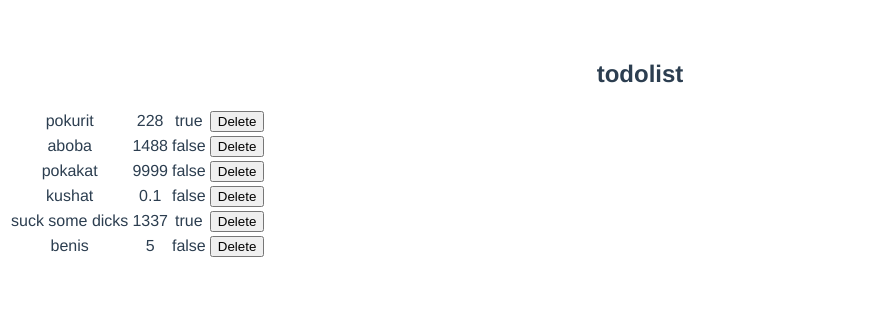
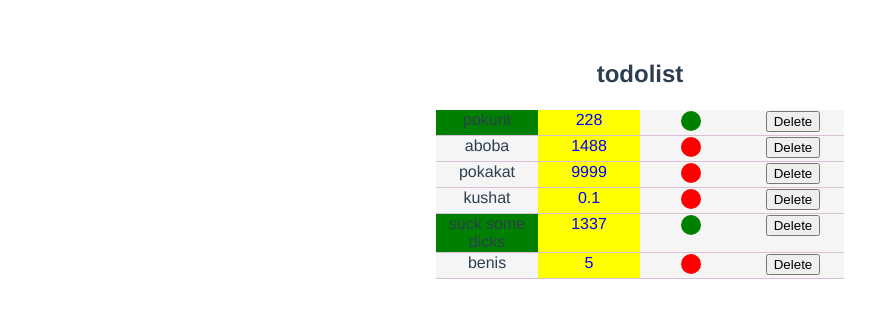
Before and after one commit to SnakerAVA/todo-list_vue, a Vue app: page / in a window 1280 px wide. Shown: the top 318 px of the page, without its empty margins (0-896 px from the left). Built offline with nearby package versions, Linux system fonts and the light colour scheme.

Commit message:
add check and dinamic styles

```diff
--- a/src/components/TodoList/TodoList.vue
+++ b/src/components/TodoList/TodoList.vue
@@ -2,7 +2,11 @@
 <section>
     <h1>todolist</h1>
     <table>
-        <TodoListItem v-for="(item, index) in toDoList" :key="index" :task="item.task" :difficult="item.difficult" :isDone="item.isDone" :deleteItem="deleteItem"/>
+        <TodoListItem v-for="(todo, index) in toDoList"
+        :key="index"
+        :todo="todo"
+        :doneUndone="doneUndone"
+        :deleteItem="deleteItem"/>
     </table>
 
 </section>
@@ -15,22 +19,28 @@ import TodoListItem from "./TodoListItem.vue";
 import {getTodoList} from "../../service/todo";
 import Todo from '../../models/Todo';
 export default {
-    components: { TodoListItem},
-    methods: {
-        deleteItem(task) {
-            let index =  this.toDoList.findIndex((value) =>
-                value.task === task
-            )
-            this.toDoList.splice(index, 1);
-        }
-    },
-
-
+    components: {TodoListItem},
     data() {
         return{
             toDoList: []
         }
     },
+    methods: {
+        doneUndone(id) {
+            const todo = this.findTodo(id);
+            todo.isDone = !todo.isDone;
+        },
+        deleteItem(id) {
+            this.toDoList.splice(this.findTodo(id), 1);
+        },
+        findTodo(id) {
+            let todo = this.toDoList.find((value) =>
+                value.id === id
+            )
+            return todo;
+        }
+    },
+
     computed: {
 
     },
@@ -43,5 +53,8 @@ export default {
 </script>
 
 <style>
-
+    table {
+        max-width: 1000px;
+        margin: 0 auto;
+    }
 </style>
--- a/src/components/TodoList/TodoListItem.vue
+++ b/src/components/TodoList/TodoListItem.vue
@@ -1,24 +1,61 @@
 <template>
-  <tr>
-      <td>{{task}}</td>
-      <td>{{difficult}}</td>
-      <td>{{isDone}}</td>
-      <td><button @click="deleteItem(task)">Delete</button></td>
+  <tr class="todo">
+      <td :class="taskClass">{{todo.task}}</td>
+      <td :style="difficultStyle">{{todo.difficult}}</td>
+      <td><button class="check" :class="{'done-task':todo.isDone}" @click="doneUndone(todo.id)"></button></td>
+      <td><button @click="deleteItem(todo.id)">Delete</button></td>
   </tr>
 </template>
 
 <script>
+import Todo from '../../models/Todo'
 export default {
     props: {
-        task: String,
-        difficult: Number,
-        isDone: Boolean,
+        todo: Todo,
+        doneUndone: Function,
         deleteItem: Function
+    },
+    computed: {
+        taskClass() {
+            if (this.todo.isDone) {
+                return "done-task";
+            } else {
+                return "";
+            }
+        },
+        difficultStyle() {
+            return {
+                color: "blue",
+                'background-color': "yellow"
+            }
+        }
+
     }
 
 }
 </script>
 
-<style>
+<style scoped>
+    .todo {
+        display: flex;
+        justify-content: space-between;
+        margin: auto;
+        border-bottom: 1px solid thistle;
+    }
+    td {
+        width: 100px;
+        background-color: whitesmoke;
+    }
 
+    .check {
+        background-color: red;
+        border-radius: 50%;
+        border: none;
+        width: 20px;
+        height: 20px;
+    }
+
+    .done-task {
+        background-color: green;
+    }
 </style>
```
